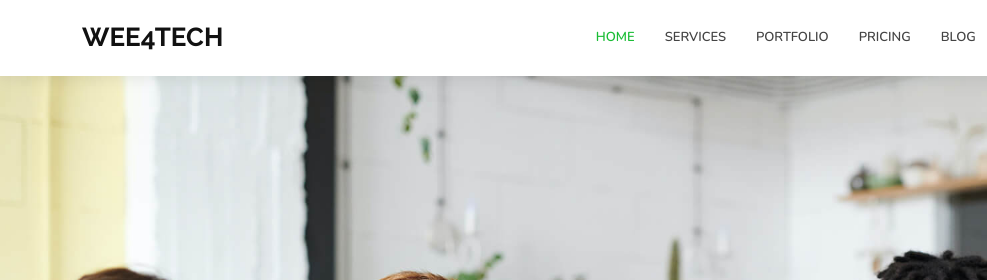
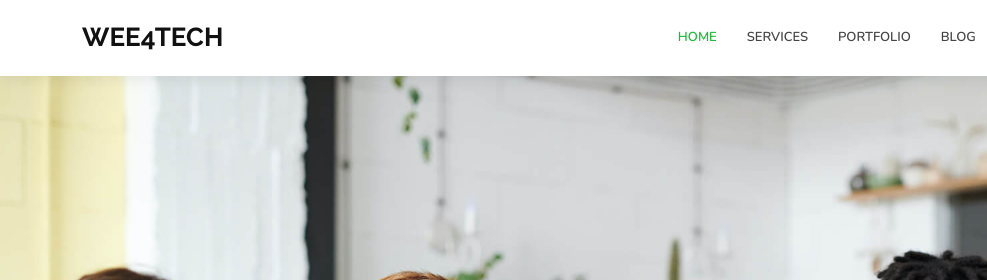
Before and after one commit to Wee4tech/wee4tech, a plain HTML site: page index.html in a window 1280 px wide. Shown: the top 280 px of the page, 0-987 px from the left. Drawn offline with nearby package versions, Linux system fonts and the light colour scheme.

Commit message:
Update index.html

```diff
--- a/index.html
+++ b/index.html
@@ -72,7 +72,7 @@
           </li> -->
           <li><a href="services.html">Services</a></li>
           <li><a href="portfolio.html">Portfolio</a></li>
-          <li><a href="pricing.html">Pricing</a></li>
+          <!--  <li><a href="pricing.html">Pricing</a></li> -->
           <li><a href="blog.html">Blog</a></li>
           <li><a href="contact.html">Contact</a></li>
         </ul>
```
